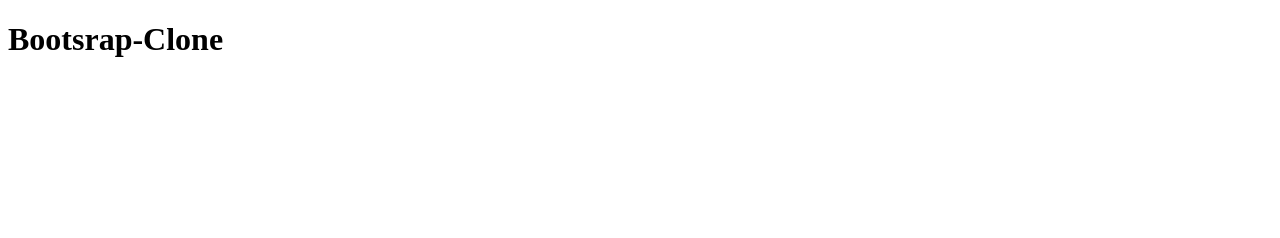
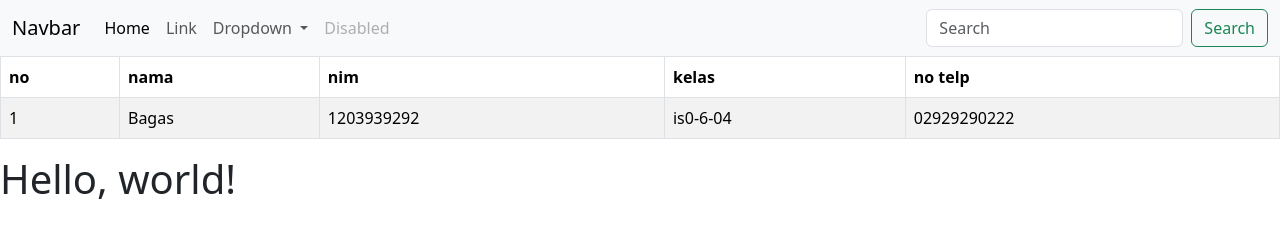
Before and after one commit to BachtiarBagas/Praktikum_Bootsrap-clone, a plain HTML site: page index.html in a window 1280 px wide. Drawn offline with nearby package versions, Linux system fonts and the light colour scheme.

Commit message:
Penambahan Bootsrap dan mengoding tabel dan nav table

```diff
--- a/index.html
+++ b/index.html
@@ -1,11 +1,80 @@
-<!DOCTYPE html>
+<!doctype html>
 <html lang="en">
+
 <head>
-    <meta charset="UTF-8">
-    <meta name="viewport" content="width=device-width, initial-scale=1.0">
-    <title>Document</title>
+    <meta charset="utf-8">
+    <meta name="viewport" content="width=device-width, initial-scale=1">
+    <title>Bootstrap demo</title>
+    <link href="https://cdn.jsdelivr.net/npm/bootstrap@5.3.3/dist/css/bootstrap.min.css" rel="stylesheet"
+        integrity="sha384-QWTKZyjpPEjISv5WaRU9OFeRpok6YctnYmDr5pNlyT2bRjXh0JMhjY6hW+ALEwIH" crossorigin="anonymous">
 </head>
+
 <body>
-    <h1>Bootsrap-Clone</h1>
+    <nav class="navbar navbar-expand-lg bg-body-tertiary">
+        <div class="container-fluid">
+            <a class="navbar-brand" href="#">Navbar</a>
+            <button class="navbar-toggler" type="button" data-bs-toggle="collapse"
+                data-bs-target="#navbarSupportedContent" aria-controls="navbarSupportedContent" aria-expanded="false"
+                aria-label="Toggle navigation">
+                <span class="navbar-toggler-icon"></span>
+            </button>
+            <div class="collapse navbar-collapse" id="navbarSupportedContent">
+                <ul class="navbar-nav me-auto mb-2 mb-lg-0">
+                    <li class="nav-item">
+                        <a class="nav-link active" aria-current="page" href="#">Home</a>
+                    </li>
+                    <li class="nav-item">
+                        <a class="nav-link" href="#">Link</a>
+                    </li>
+                    <li class="nav-item dropdown">
+                        <a class="nav-link dropdown-toggle" href="#" role="button" data-bs-toggle="dropdown"
+                            aria-expanded="false">
+                            Dropdown
+                        </a>
+                        <ul class="dropdown-menu">
+                            <li><a class="dropdown-item" href="#">Action</a></li>
+                            <li><a class="dropdown-item" href="#">Another action</a></li>
+                            <li>
+                                <hr class="dropdown-divider">
+                            </li>
+                            <li><a class="dropdown-item" href="#">Something else here</a></li>
+                        </ul>
+                    </li>
+                    <li class="nav-item">
+                        <a class="nav-link disabled" aria-disabled="true">Disabled</a>
+                    </li>
+                </ul>
+                <form class="d-flex" role="search">
+                    <input class="form-control me-2" type="search" placeholder="Search" aria-label="Search">
+                    <button class="btn btn-outline-success" type="submit">Search</button>
+                </form>
+            </div>
+        </div>
+    </nav>
+    <table class="table table-hover table-striped table-bordered">
+        <thead>
+            <tr>
+                <th>no</th>
+                <th>nama</th>
+                <th> nim</th>
+                <th>kelas</th>
+                <th>no telp</th>
+            </tr>
+        </thead>
+        <tbody>
+            <tr>
+                <td>1</td>
+                <td>Bagas</td>
+                <td>1203939292</td>
+                <td>is0-6-04</td>
+                <td>02929290222</td>
+            </tr>
+        </tbody>
+    </table>
+    <h1>Hello, world!</h1>
+    <script src="https://cdn.jsdelivr.net/npm/bootstrap@5.3.3/dist/js/bootstrap.bundle.min.js"
+        integrity="sha384-YvpcrYf0tY3lHB60NNkmXc5s9fDVZLESaAA55NDzOxhy9GkcIdslK1eN7N6jIeHz"
+        crossorigin="anonymous"></script>
 </body>
+
 </html>
```
